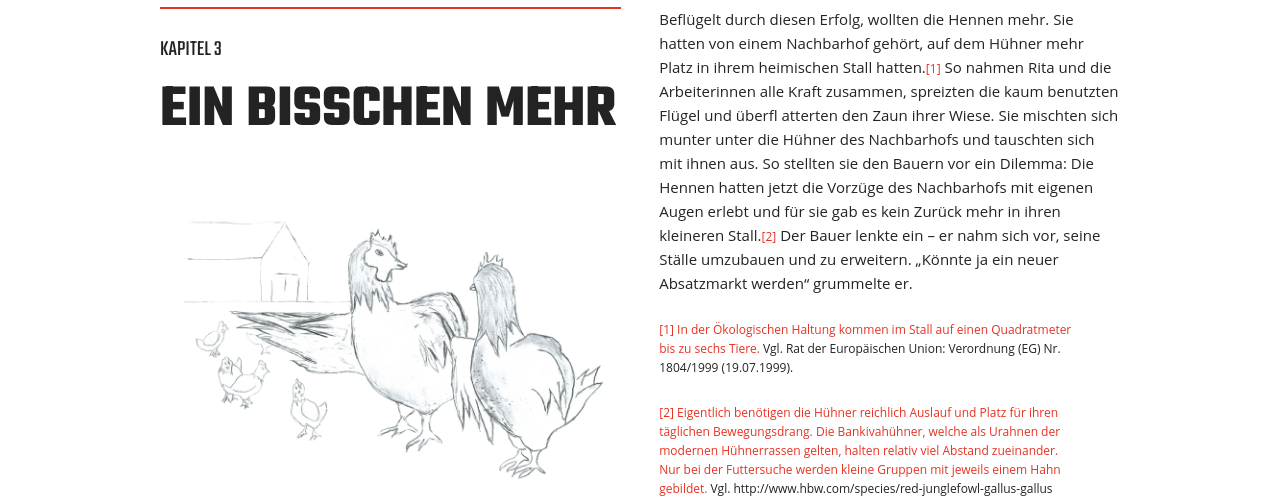
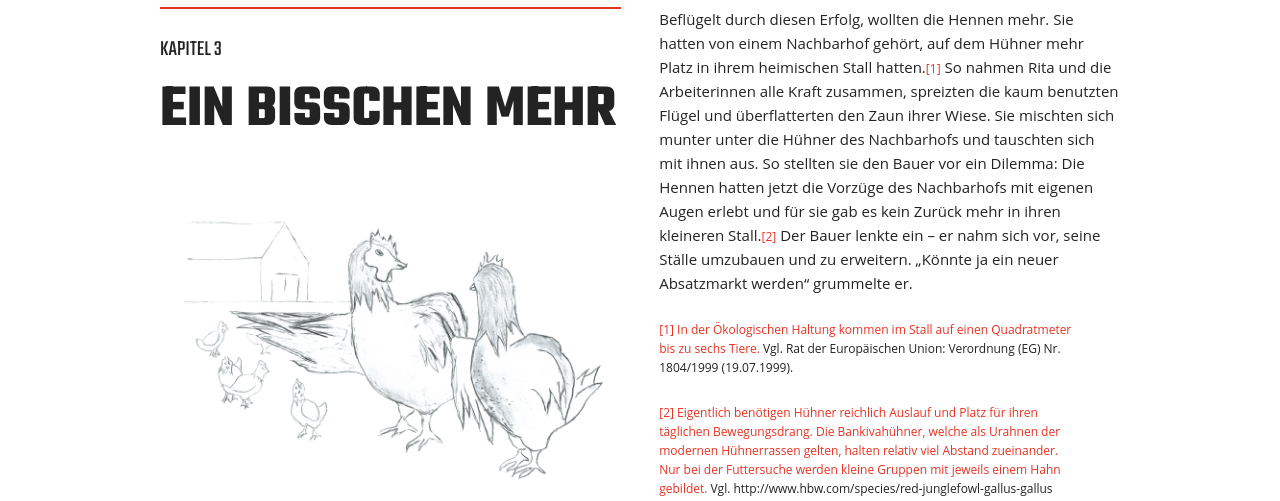
Before and after one commit to dnsos/ritasgeschichte, a Jekyll site: the page built from _pages/3/index.md, in a window 1280 px wide. Shown: the part 123-624 px from the top of the page. Built offline with Jekyll 4.4.1, drawn with Linux system fonts in a browser that asks for light colours.

Commit message:
Checked texts fot typos
fixes #8

```diff
--- a/_pages/3/index.md
+++ b/_pages/3/index.md
@@ -10,10 +10,10 @@ excerpt: Beflügelt durch diesen Erfolg, wollten die Hennen mehr. Sie hatten von
 img: kapitel_3.png
 ---
 
-Beflügelt durch diesen Erfolg, wollten die Hennen mehr. Sie hatten von einem Nachbarhof gehört, auf dem Hühner mehr Platz in ihrem heimischen Stall hatten._[1]_ So nahmen Rita und die Arbeiterinnen alle Kraft zusammen, spreizten die kaum benutzten Flügel und überfl atterten den Zaun ihrer Wiese. Sie mischten sich munter unter die Hühner des Nachbarhofs und tauschten sich mit ihnen aus. So stellten sie den Bauern vor ein Dilemma: Die Hennen hatten jetzt die Vorzüge des Nachbarhofs mit eigenen Augen erlebt und für sie gab es kein Zurück mehr in ihren kleineren Stall._[2]_ Der Bauer lenkte ein – er nahm sich vor, seine Ställe umzubauen und zu erweitern. „Könnte ja ein neuer Absatzmarkt werden“ grummelte er.
+Beflügelt durch diesen Erfolg, wollten die Hennen mehr. Sie hatten von einem Nachbarhof gehört, auf dem Hühner mehr Platz in ihrem heimischen Stall hatten._[1]_ So nahmen Rita und die Arbeiterinnen alle Kraft zusammen, spreizten die kaum benutzten Flügel und überflatterten den Zaun ihrer Wiese. Sie mischten sich munter unter die Hühner des Nachbarhofs und tauschten sich mit ihnen aus. So stellten sie den Bauer vor ein Dilemma: Die Hennen hatten jetzt die Vorzüge des Nachbarhofs mit eigenen Augen erlebt und für sie gab es kein Zurück mehr in ihren kleineren Stall._[2]_ Der Bauer lenkte ein – er nahm sich vor, seine Ställe umzubauen und zu erweitern. „Könnte ja ein neuer Absatzmarkt werden“ grummelte er.
 
 > [1] In der Ökologischen Haltung kommen im Stall auf einen Quadratmeter bis zu sechs Tiere.
 _Vgl. Rat der Europäischen Union: Verordnung (EG) Nr. 1804/1999 (19.07.1999)._
 
-> [2] Eigentlich benötigen die Hühner reichlich Auslauf und Platz für ihren täglichen Bewegungsdrang. Die Bankivahühner, welche als Urahnen der modernen Hühnerrassen gelten, halten relativ viel Abstand zueinander. Nur bei der Futtersuche werden kleine Gruppen mit jeweils einem Hahn gebildet.
+> [2] Eigentlich benötigen Hühner reichlich Auslauf und Platz für ihren täglichen Bewegungsdrang. Die Bankivahühner, welche als Urahnen der modernen Hühnerrassen gelten, halten relativ viel Abstand zueinander. Nur bei der Futtersuche werden kleine Gruppen mit jeweils einem Hahn gebildet.
 _Vgl. http://www.hbw.com/species/red-junglefowl-gallus-gallus (aufgerufen am 24.01.2017 um 17:15 Uhr)._
```
Also changed, not shown: _pages/2/index.md (+1 -1 lines), _pages/4/index.md (+1 -1 lines).
